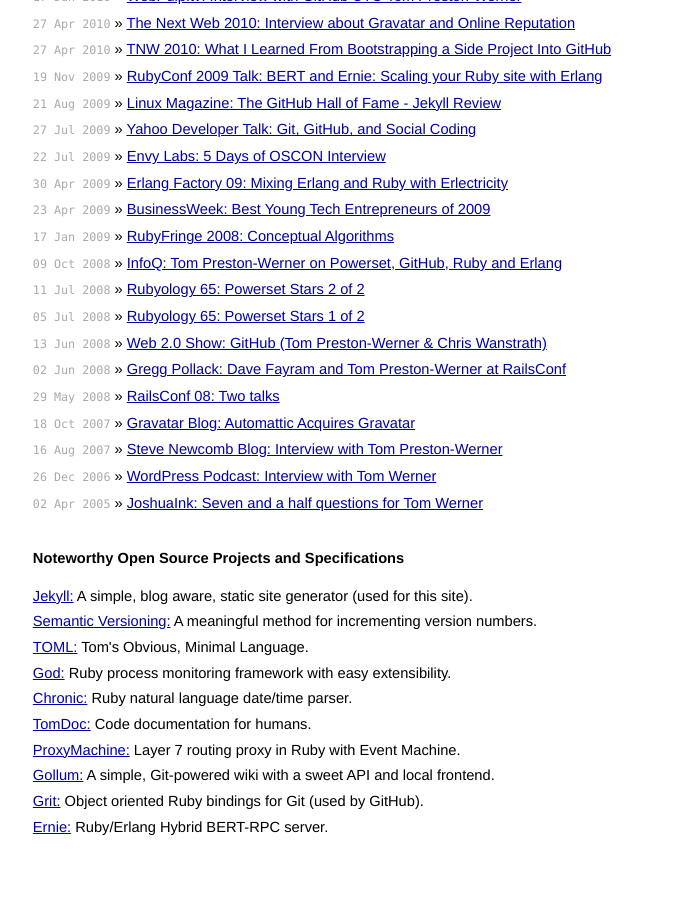
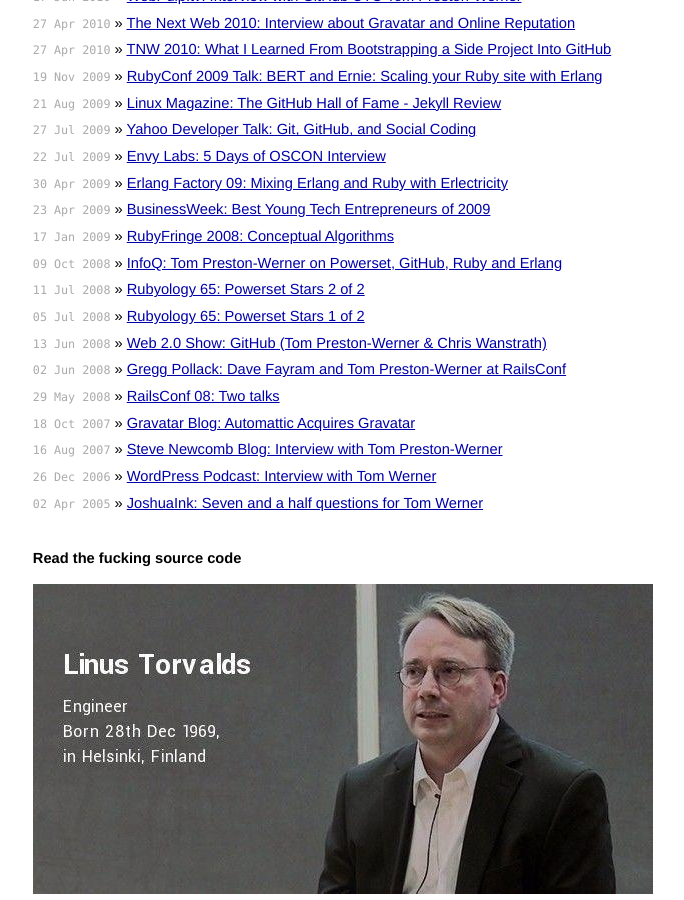
Before and after one commit to William-Mi/Davim-Mi.github.io, a Jekyll site: the page built from index.html, in a window 1280 px wide and 900 px high, scrolled down 1667 px. Shown: the whole window, without its empty margins (299-983 px from the left). Built offline with Jekyll 4.4.1, drawn with Linux system fonts in a browser that asks for light colours; before the commit the page ends 2507 px from its top, so only the background shows below that.

Commit message:
Update index.html

```diff
--- a/index.html
+++ b/index.html
@@ -67,17 +67,8 @@
     <li><span>02 Apr 2005</span> &raquo; <a href="http://joshuaink2006.johnoxton.co.uk/blog/240/seven-and-a-half-questions-for-tom-werner">JoshuaInk: Seven and a half questions for Tom Werner</a></li>
   </ul>
 
-  <h1>Noteworthy Open Source Projects and Specifications</h1>
-  <ul class="posts">
-    <li><a href="http://github.com/jekyll/jekyll/">Jekyll:</a> A simple, blog aware, static site generator (used for this site).</li>
-    <li><a href="http://semver.org">Semantic Versioning:</a> A meaningful method for incrementing version numbers.</li>
-    <li><a href="http://github.com/toml-lang/toml">TOML:</a> Tom's Obvious, Minimal Language.</li>
-    <li><a href="http://github.com/mojombo/god/">God:</a> Ruby process monitoring framework with easy extensibility.</li>
-    <li><a href="http://github.com/mojombo/chronic/">Chronic:</a> Ruby natural language date/time parser.</li>
-    <li><a href="http://tomdoc.org">TomDoc:</a> Code documentation for humans.</li>
-    <li><a href="http://github.com/mojombo/proxymachine/">ProxyMachine:</a> Layer 7 routing proxy in Ruby with Event Machine.</li>
-    <li><a href="http://github.com/github/gollum/">Gollum:</a> A simple, Git-powered wiki with a sweet API and local frontend.</li>
-    <li><a href="http://github.com/mojombo/grit/">Grit:</a> Object oriented Ruby bindings for Git (used by GitHub).</li>
-    <li><a href="http://github.com/mojombo/ernie/">Ernie:</a> Ruby/Erlang Hybrid BERT-RPC server.</li>
-  </ul>
+  <h1>Read the fucking source code</h1>
+  <a href="https://davim-mi.github.io/">
+  <img src="/images/Linus Torvalds.jpeg">
+</a>
 </div>
```
